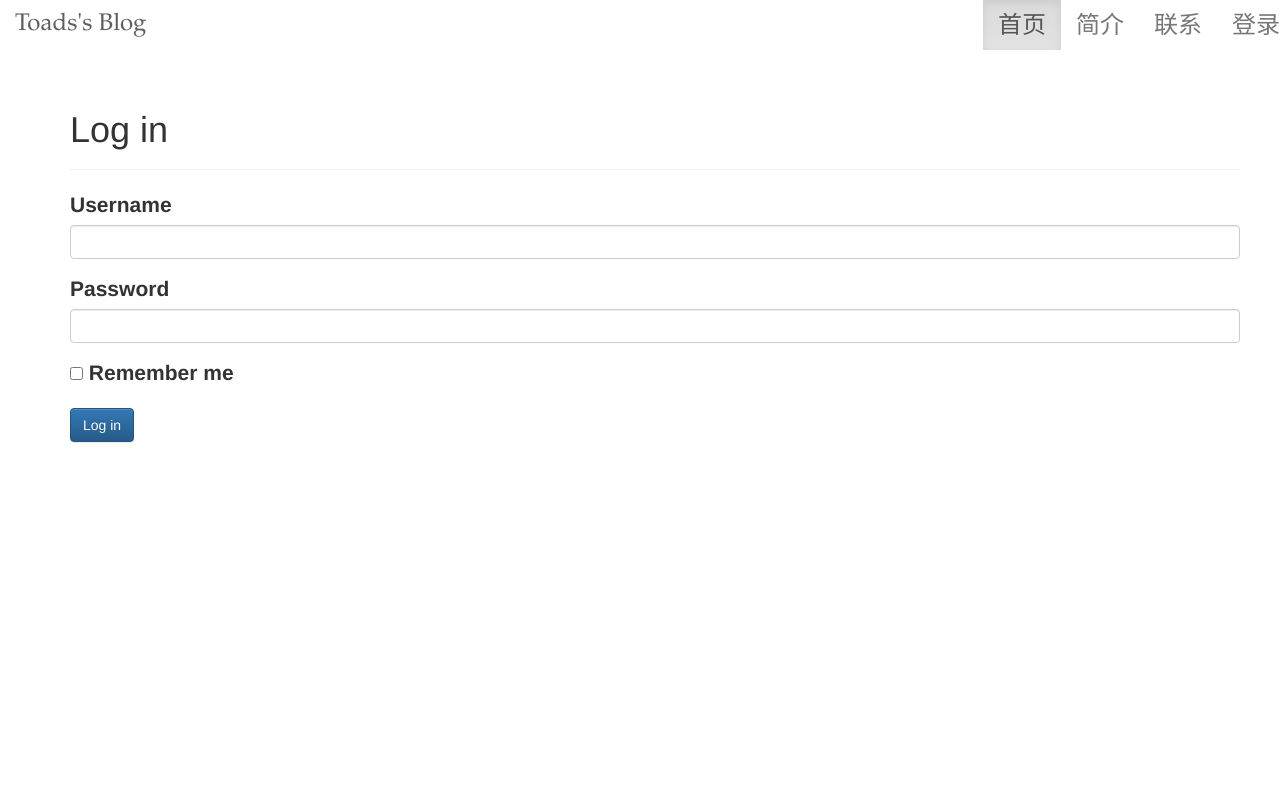
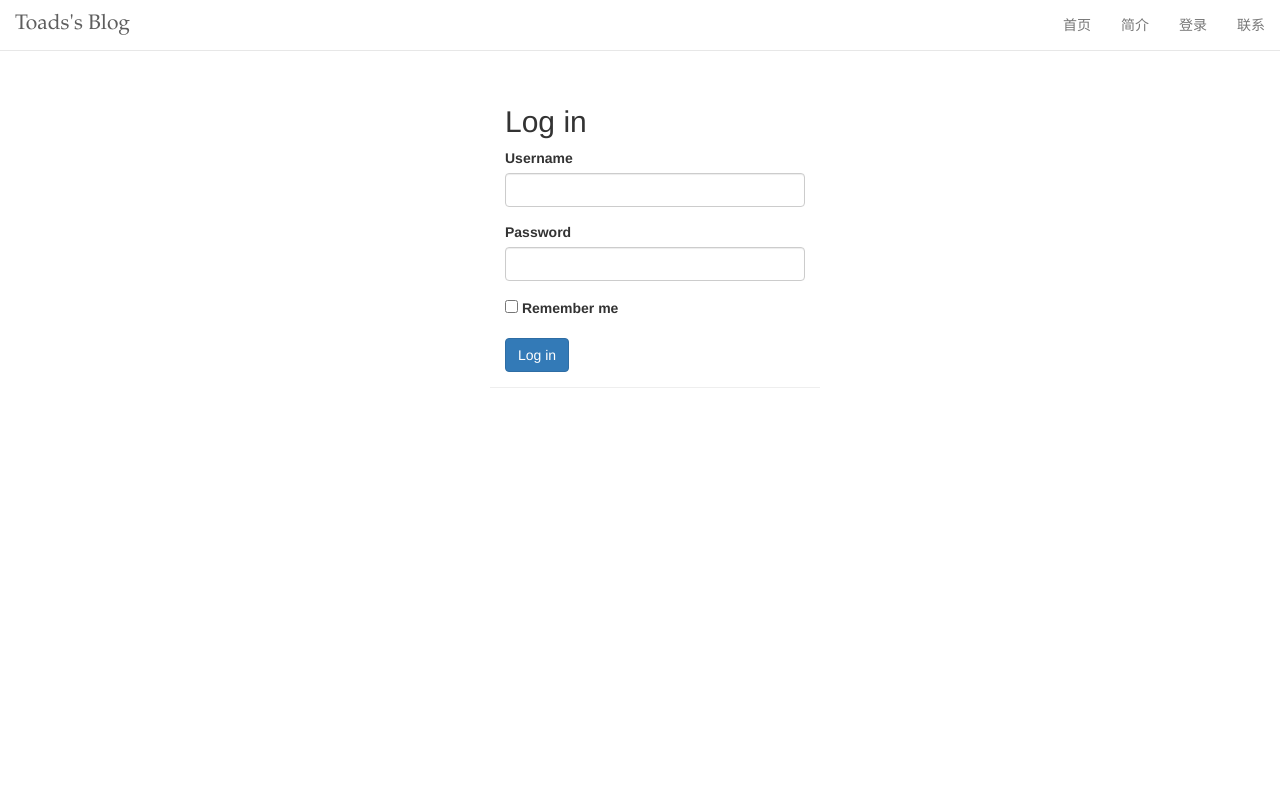
Before and after one commit to toads/Tblog, a Flask app: page /auth/login in a window 1280 px wide. Run offline with Flask 2, Linux system fonts and the light colour scheme; some libraries are stand-ins or nearby versions.

Commit message:
bug 3 fix

```diff
--- a/Tblog/blueprints/auth.py
+++ b/Tblog/blueprints/auth.py
@@ -41,7 +41,7 @@ def logout():
     return redirect_back()
 
 
-@auth_bp.route('/users/<string:username>',methods=['GET'])
+@auth_bp.route('/users/<string:username>/token',methods=['GET'])
 @login_required
 def get_auth_token(username):
     if username!=(current_user.username.lower()):
--- a/Tblog/static/css/home.css
+++ b/Tblog/static/css/base.css
@@ -2,31 +2,17 @@
     box-sizing: border-box;
 }
 
-/* reset CSS */
-table {
-    font-size: 100%;
-}
-/* end reset CSS */
-
 body {
-    font-family: STFangSong, Helvetica, Arial, Vernada, Tahoma, STXihei, "Microsoft YaHei", "Songti SC", SimSun, Heiti, sans-serif;
-    font-size: 21px;
     min-height: 90vh;
     padding-top: 70px;
 }
 
-body.mobile {
-    font-size: 36px;
-}
 
 .navbar-brand {
     font-family: "Palatino Linotype", "Book Antiqua", Palatino, Helvetica, STKaiti, SimSun, serif;
-    font-size: 100%;
+    font-size: 150%;
 }
 
-.title a {
-    display: block;
-}
 
 .title {
     cursor: pointer;
@@ -35,38 +21,23 @@ body.mobile {
 
 li.title:hover {
     background-color: #eee;
-    font-size: 100%;
 }
 
 .panel {
     border-radius: 0;
-    font-size: 100%;
 }
 
 .panel-default > .panel-heading {
     background-image: none;
     background-color: #fff;
-    font-size: 100%;
 }
 
 .navbar-default {
     background-image: none;
     background-color: #fff;
     box-shadow: none;
-    font-size: 100%;
 }
 
-.navbar-brand, .navbar-nav {
-    font-size: 24px;
-}
-
-body.mobile .navbar-brand {
-    font-size: 36px;
-}
-
-body.mobile .navbar-nav {
-    font-size: 36px;
-}
 
 div.outer {
     margin: 5% 10% 2% 10%;
@@ -74,20 +45,27 @@ div.outer {
 
 div.date {
     display: inline-block;
-    font-size: 80%;
     color: darkgray;
 }
 
-body.mobile div.outer {
-    margin: 4% 2% 2% 2%;
-}
-
-.fixed-bottom {position: fixed;bottom: 0;width:100%;}
-
-pre{
+.token{
     white-space:pre-wrap;
     white-space:-moz-pre-wrap;
     white-space:-pre-wrap;
     white-space:-o-pre-wrap;
     word-wrap:break-word;
 }
+
+
+
+textarea {
+    width:100%;
+    height:100%;
+}
+
+#resizable {
+    height: 100px;
+    width: 100px;
+    font-size: 10px;
+    background: #ddd;
+}
--- /dev/null
+++ b/Tblog/static/js/base.js
@@ -0,0 +1,6 @@
+$(document).ready(function(){
+    var location = window.location.href;
+    var id = location.substring(location.lastIndexOf('/')+1);
+    if (id === "") id="home";
+    $("#"+id).addClass("active");
+});
--- a/Tblog/templates/auth/login.html
+++ b/Tblog/templates/auth/login.html
@@ -5,12 +5,11 @@
 
 {% block content %}
     <div class="container h-100">
-        <div class="row h-100 page-header justify-content-center align-items-center">
-            <h1>Log in</h1>
+        <div style="max-width: 330px; margin: 0 auto; padding: 15px;" class="row h-100 page-header justify-content-center align-items-center form-signin">
+            <h2>Log in</h2>
+            {{ render_form(form) }}
         </div>
-        <div class="row h-100 justify-content-center align-items-center">
-            {{ render_form(form, extra_classes='col-6') }}
-        </div>
+
     </div>
 {% endblock %}
 
--- a/Tblog/templates/base.html
+++ b/Tblog/templates/base.html
@@ -7,8 +7,7 @@
         <title>{%block title%} {%endblock title%}</title>
         <link rel="icon" href="{{ url_for('static', filename='favicon.ico') }}">
         <link href="https://cdn.bootcss.com/twitter-bootstrap/3.3.7/css/bootstrap.css" rel="stylesheet">
-        <link href="https://cdn.bootcss.com/twitter-bootstrap/3.3.7/css/bootstrap-theme.min.css" rel="stylesheet">
-        <link rel="stylesheet" href="{{ url_for('static', filename='css/home.css') }}">
+        <link rel="stylesheet" href="{{ url_for('static', filename='css/base.css') }}">
     {% endblock head %}
     </head>
     <body>
@@ -16,8 +15,7 @@
     {% block navbar %}
     <div class="navbar navbar-default navbar-fixed-top">
         <div class="contatiner">
-            <div class="navbar-header">
-
+            <div class="navbar-header" style="margin-left: auto;">
                 <button type="button" class="navbar-toggle collapsed" data-toggle="collapse" data-target="#navbar" aria-expanded="false" aria-controls="navbar">
                     <span class="sr-only">Toggle navigation</span>
                     <span class="icon-bar"></span>
@@ -27,21 +25,23 @@
                 <a class="navbar-brand" href="{{ url_for('blog.index') }}">Toads's Blog</a>
             </div>
             <div id="navbar" class="navbar-collapse collapse">
-                <ul class="nav navbar-nav navbar-right">
-                    <li class="active"><a href="{{url_for('auth.login')}}">首页</a></li>
-                    <li><a href="{{url_for('blog.about')}}">简介</a></li>
-                    <li><a href="mailto:toadstoolses@gmail.com">联系</a></li>
+                <ul class="nav navbar-nav navbar-right" style="margin-right:auto; align-self: auto;;">
+                    <li id="home"><a href="{{url_for('auth.login')}}">首页</a></li>
+                    <li id="about"><a href="{{url_for('blog.about')}}">简介</a></li>
                     {% if current_user.is_authenticated %}
-                        <li><a href="{{url_for('auth.get_auth_token',username=current_user.username)}}">口令</a></li>
+                        <li id="token"><a href="{{url_for('auth.get_auth_token',username=current_user.username)}}">口令</a></li>
                         <li><a href="{{url_for('auth.logout',next=request.full_path)}}">登出</a></li>
                     {% else %}
                         <li><a href="{{ url_for('auth.login', next=request.full_path) }}">登录</a></li>
                     {% endif %}
+                    <li><a href="mailto:toadstoolses@gmail.com">联系</a></li>
+
                 </ul>
             </div>
+        </div>
     </div>
     {% endblock %}
-    <main class="container" style="height: 100vh;">
+    <main class="container ">
         {% block content %}{% endblock content %}
         {% block footer %} {% endblock footer %}
     </main>
@@ -50,6 +50,7 @@
     <script>window.jQuery || document.write('<script src="../../assets/js/vendor/jquery.min.js"><\/script>')</script>
     <script src="https://cdn.bootcss.com/twitter-bootstrap/3.3.7/js/bootstrap.min.js"></script>
     {{ moment.include_moment(local_js=url_for('static', filename='js/moment-with-locales.min.js')) }}
+    <script src={{url_for('static',filename='js/base.js')}}></script>
     {% endblock %}
     </body>
 </html>
--- a/Tblog/templates/blog/article.html
+++ b/Tblog/templates/blog/article.html
@@ -2,8 +2,7 @@
 {% block title %}{{ post.title }}{% endblock %}
 
 {% block content %}
-    <div class="page-header">
-    </div>
+    <div class="page-header"><h2>{{ post.title|safe }}</h2></div>
     <div id="content"></div>
 
     <script src="https://cdn.jsdelivr.net/npm/marked/marked.min.js"></script>
```
Also changed, not shown: Tblog/templates/auth/token.html (+6 -8 lines), Tblog/templates/blog/post.html (deleted, +0 -18 lines).
